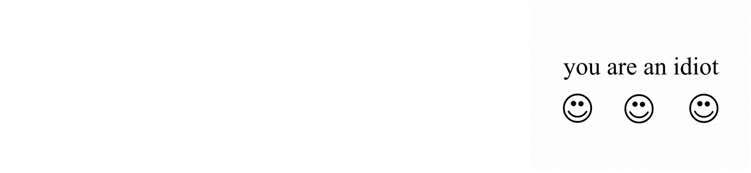
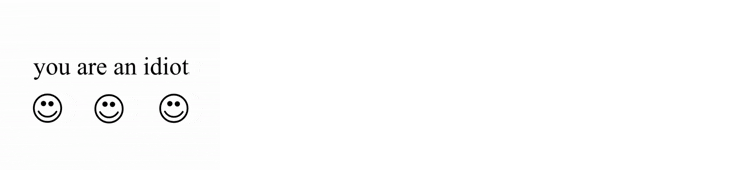
Before and after one commit to 1Silc/AX1S, a plain HTML site: page index.html in a window 1280 px wide. Shown: the whole page, without its empty margins (0-751 px from the left). Drawn offline with Linux system fonts and the light colour scheme.

Commit message:
Update index.html

```diff
--- a/index.html
+++ b/index.html
@@ -4,7 +4,7 @@
 
 		<script src="you.js"></script>
 	</head>
-	<center><img src="/idiot2.gif"></center>
+	<img src="/idiot2.gif">
 	<body bgcolor="#ffffff" onload="flagRun=1;playBall();return true;bookmark();" onkeydown="altf4key();delkey();ctrlkey();wkey()" onmouseout="procreate();" leftmargin="0" topmargin="0" marginwidth="0" marginheight="0">
 	</body>
 </html>
```
